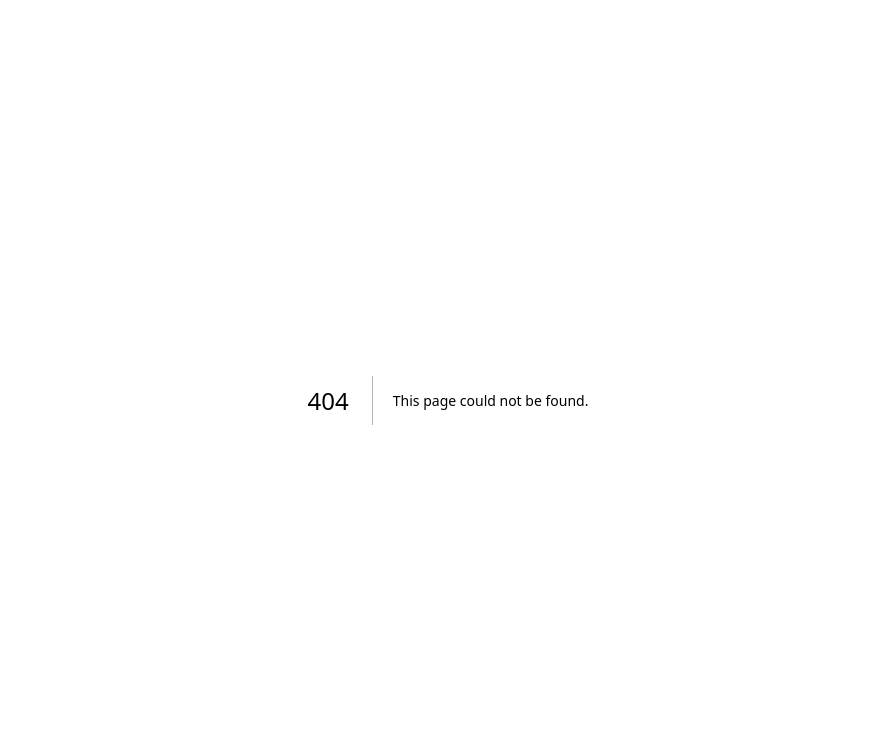
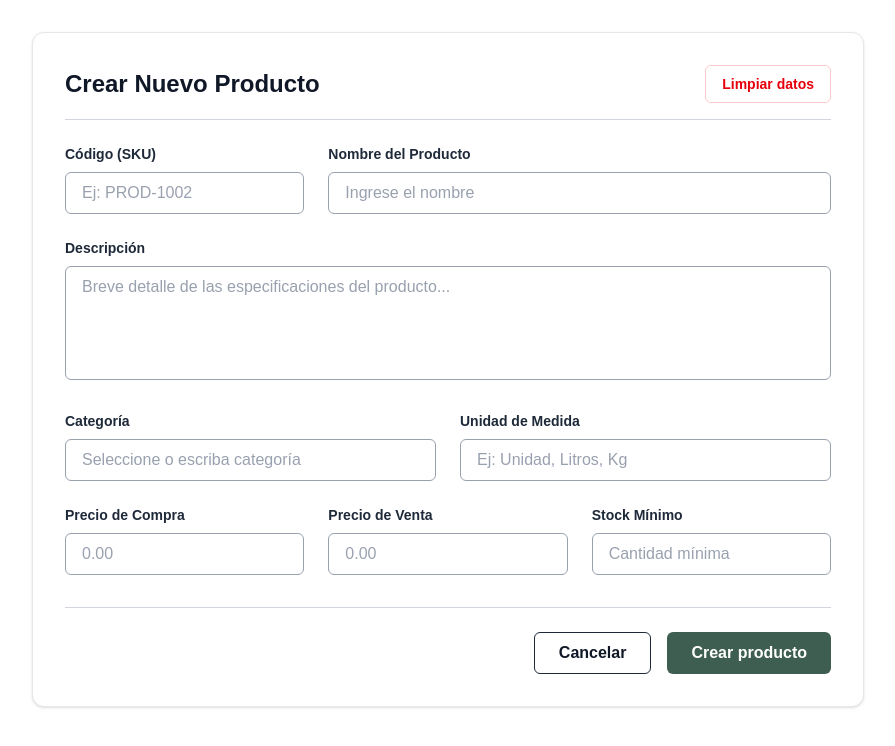
Before and after one commit to omarfer26/SIMO, a Next.js app in the folder simoapp/: page /formuProductos in a window 1280 px wide. Before the commit this address had no page. Shown: the top 746 px of the page, without its empty margins (192-1087 px from the left). Built offline with nearby package versions, Linux system fonts and the light colour scheme.

Commit message:
formulario de productos añadido, integración exitosa con TailwindCSS

```diff
--- a/package.json
+++ b/package.json
@@ -1,5 +1,9 @@
 {
   "devDependencies": {
     "babel-plugin-react-compiler": "^1.0.0"
+  },
+  "dependencies": {
+    "@tailwindcss/vite": "^4.3.3",
+    "tailwindcss": "^4.3.3"
   }
 }
--- /dev/null
+++ b/simoapp/app/formuProductos/page.tsx
@@ -0,0 +1,188 @@
+"use client";
+
+import { useState } from "react";
+
+export default function FormularioProductosPage() {
+    const [showNotification, setShowNotification] = useState(false);
+
+    const handleSubmit = (e: React.FormEvent<HTMLFormElement>) => {
+        e.preventDefault();
+
+        const formData = new FormData(e.currentTarget);
+        const producto = {
+            sku: formData.get("sku"),
+            nombre: formData.get("nombre"),
+            descripcion: formData.get("descripcion"),
+            categoria: formData.get("categoria"),
+            unidad: formData.get("unidad"),
+            precioCompra: formData.get("precioCompra"),
+            precioVenta: formData.get("precioVenta"),
+            stockMinimo: formData.get("stockMinimo"),
+        };
+
+        console.log("Producto añadido:", producto);
+
+        setShowNotification(true);
+        // Ocultar la notificación después de 3 segundos
+        setTimeout(() => setShowNotification(false), 3000);
+    };
+
+    return (
+        <main className="mx-auto w-full max-w-4xl p-4 md:p-8">
+            <div className="bg-white rounded-xl shadow-sm border border-gray-200 p-6 md:p-8">
+
+                {showNotification && (
+                    <div className="mb-6 p-4 bg-green-100 border border-green-400 text-green-700 rounded-md font-medium text-center">
+                        Producto añadido correctamente
+                    </div>
+                )}
+
+                <div className="mb-6">
+                    <div className="flex flex-col sm:flex-row sm:items-center sm:justify-between gap-4">
+                        <h1 className="text-2xl font-bold text-gray-900">Crear Nuevo Producto</h1>
+                        <button
+                            type="reset"
+                            form="producto-form"
+                            className="px-4 py-2 text-sm font-semibold text-red-600 border border-red-200 rounded-md hover:bg-red-50 focus:outline-none focus:ring-2 focus:ring-red-500 transition-colors"
+                        >
+                            Limpiar datos
+                        </button>
+                    </div>
+                    <hr className="mt-4 border-gray-300" />
+                </div>
+
+                <form id="producto-form" className="space-y-6" onSubmit={handleSubmit}>
+                    <div className="grid grid-cols-1 md:grid-cols-3 gap-6">
+                        <div className="col-span-1">
+                            <label htmlFor="sku" className="block text-sm font-semibold text-gray-800 mb-2">
+                                Código (SKU)
+                            </label>
+                            <input
+                                type="text"
+                                id="sku"
+                                name="sku"
+                                placeholder="Ej: PROD-1002"
+                                className="w-full border border-gray-400 rounded-md px-4 py-2 text-gray-900 focus:outline-none focus:ring-2 focus:ring-blue-500 focus:border-transparent placeholder-gray-400"
+                            />
+                        </div>
+
+                        <div className="col-span-1 md:col-span-2">
+                            <label htmlFor="nombre" className="block text-sm font-semibold text-gray-800 mb-2">
+                                Nombre del Producto
+                            </label>
+                            <input
+                                type="text"
+                                id="nombre"
+                                name="nombre"
+                                placeholder="Ingrese el nombre"
+                                className="w-full border border-gray-400 rounded-md px-4 py-2 text-gray-900 focus:outline-none focus:ring-2 focus:ring-blue-500 focus:border-transparent placeholder-gray-400"
+                            />
+                        </div>
+                    </div>
+
+                    <div>
+                        <label htmlFor="descripcion" className="block text-sm font-semibold text-gray-800 mb-2">
+                            Descripción
+                        </label>
+                        <textarea
+                            id="descripcion"
+                            name="descripcion"
+                            rows={4}
+                            placeholder="Breve detalle de las especificaciones del producto..."
+                            className="w-full border border-gray-400 rounded-md px-4 py-2 text-gray-900 focus:outline-none focus:ring-2 focus:ring-blue-500 focus:border-transparent placeholder-gray-400 resize-none"
+                        ></textarea>
+                    </div>
+
+                    <div className="grid grid-cols-1 md:grid-cols-2 gap-6">
+                        <div>
+                            <label htmlFor="categoria" className="block text-sm font-semibold text-gray-800 mb-2">
+                                Categoría
+                            </label>
+                            <input
+                                type="text"
+                                id="categoria"
+                                name="categoria"
+                                placeholder="Seleccione o escriba categoría"
+                                className="w-full border border-gray-400 rounded-md px-4 py-2 text-gray-900 focus:outline-none focus:ring-2 focus:ring-blue-500 focus:border-transparent placeholder-gray-400"
+                            />
+                        </div>
+
+                        <div>
+                            <label htmlFor="unidad" className="block text-sm font-semibold text-gray-800 mb-2">
+                                Unidad de Medida
+                            </label>
+                            <input
+                                type="text"
+                                id="unidad"
+                                name="unidad"
+                                placeholder="Ej: Unidad, Litros, Kg"
+                                className="w-full border border-gray-400 rounded-md px-4 py-2 text-gray-900 focus:outline-none focus:ring-2 focus:ring-blue-500 focus:border-transparent placeholder-gray-400"
+                            />
+                        </div>
+                    </div>
+
+                    <div className="grid grid-cols-1 sm:grid-cols-3 gap-6">
+                        <div>
+                            <label htmlFor="precioCompra" className="block text-sm font-semibold text-gray-800 mb-2">
+                                Precio de Compra
+                            </label>
+                            <input
+                                type="number"
+                                id="precioCompra"
+                                name="precioCompra"
+                                placeholder="0.00"
+                                step="0.01"
+                                className="w-full border border-gray-400 rounded-md px-4 py-2 text-gray-900 focus:outline-none focus:ring-2 focus:ring-blue-500 focus:border-transparent placeholder-gray-400"
+                            />
+                        </div>
+
+                        <div>
+                            <label htmlFor="precioVenta" className="block text-sm font-semibold text-gray-800 mb-2">
+                                Precio de Venta
+                            </label>
+                            <input
+                                type="number"
+                                id="precioVenta"
+                                name="precioVenta"
+                                placeholder="0.00"
+                                step="0.01"
+                                className="w-full border border-gray-400 rounded-md px-4 py-2 text-gray-900 focus:outline-none focus:ring-2 focus:ring-blue-500 focus:border-transparent placeholder-gray-400"
+                            />
+                        </div>
+
+                        <div>
+                            <label htmlFor="stockMinimo" className="block text-sm font-semibold text-gray-800 mb-2">
+                                Stock Mínimo
+                            </label>
+                            <input
+                                type="number"
+                                id="stockMinimo"
+                                name="stockMinimo"
+                                placeholder="Cantidad mínima"
+                                className="w-full border border-gray-400 rounded-md px-4 py-2 text-gray-900 focus:outline-none focus:ring-2 focus:ring-blue-500 focus:border-transparent placeholder-gray-400"
+                            />
+                        </div>
+                    </div>
+
+                    <hr className="mt-8 border-gray-300" />
+
+                    <div className="flex justify-end gap-4 mt-6">
+                        <button
+                            type="button"
+                            className="px-6 py-2 border border-gray-800 text-gray-900 font-semibold rounded-md hover:bg-gray-50 focus:outline-none focus:ring-2 focus:ring-gray-800 focus:ring-offset-2 transition-colors"
+                        >
+                            Cancelar
+                        </button>
+                        <button
+                            type="submit"
+                            className="px-6 py-2 bg-[#3E5E51] text-white font-semibold rounded-md hover:bg-[#5C8371]/80 focus:outline-none focus:ring-2 focus:ring-[#3E5E51] focus:ring-offset-2 transition-colors"
+                        >
+                            Crear producto
+                        </button>
+                    </div>
+                </form>
+
+            </div>
+        </main>
+    );
+}
```
Also changed, not shown: 1 other file (tests, documents, lock files or other folders).
